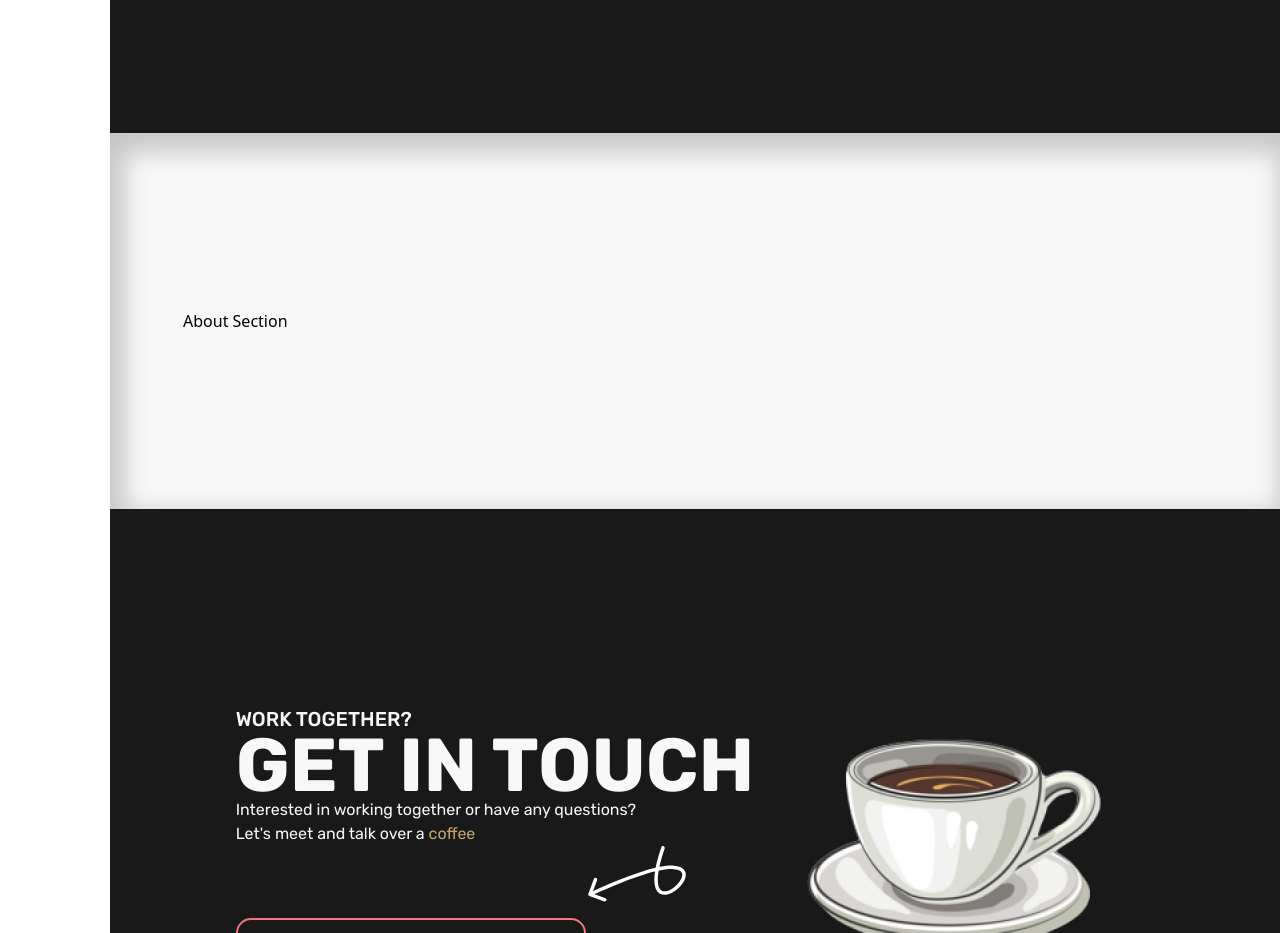
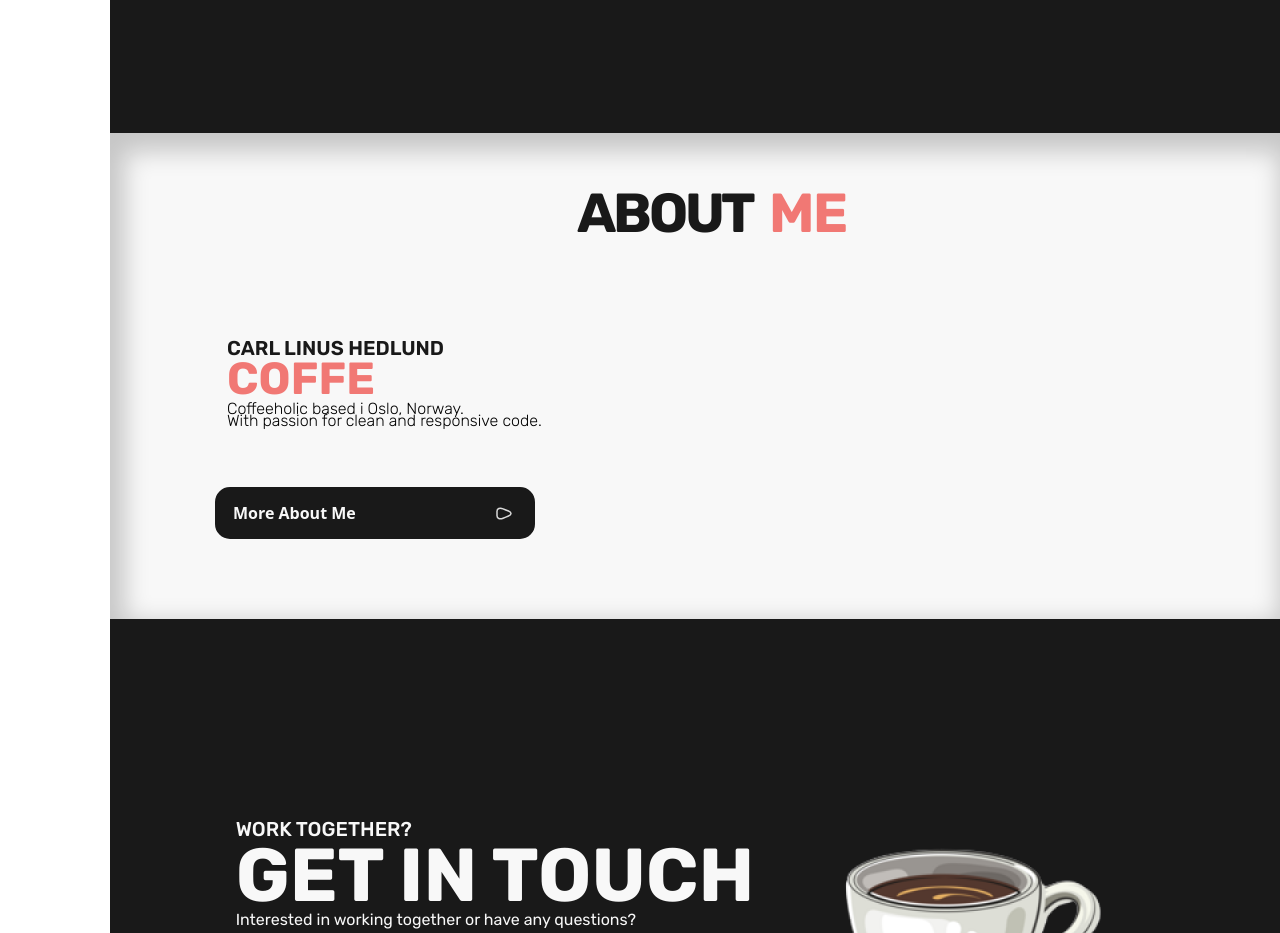
Before and after one commit to CarlLinusHedlund/CarlLinusHedlundDevs, a React (Vite) app: page / in a window 1280 px wide. Shown: the part 2580-3513 px from the top of the page. Built offline with nearby package versions, Linux system fonts and the light colour scheme.

Commit message:
adds typed js for about section

```diff
--- a/package.json
+++ b/package.json
@@ -17,6 +17,7 @@
     "react": "^18.2.0",
     "react-dom": "^18.2.0",
     "swiper": "^9.0.4",
+    "typed.js": "^2.0.12",
     "vite": "^4.0.0",
     "yup": "^1.0.0"
   },
--- a/src/components/main/home/aboutSection.jsx
+++ b/src/components/main/home/aboutSection.jsx
@@ -1,10 +1,91 @@
-import React from "react";
+import React, { useEffect } from "react";
+import { useRef } from "react";
+import { Link } from "react-router-dom";
+import Typed from "typed.js";
+
+
+
+
+
 
 function AboutSection() {
+  const el = useRef(null);
+
+  const typed = useRef(null);
+
+  useEffect(() => {
+    const options = {
+      strings: ["FRONT END DEVELOPER", "COFFEEHOLIC", "PROBLEM SOLVER"],
+      typeSpeed: 100,
+      backSpeed: 100,
+      showCursor: false,
+      loop: true,
+    }
+
+    typed.current = new Typed(el.current, options);
+
+    return () => {
+      typed.current.destroy();
+    }
+  }, [])
+
+  // const el = useRef(null);
+
+
+  // useEffect(() => {
+  //   const typed = new Typed (el.current, {
+  //     strings: ["FRONT END DEVELOPER", "COFFEEHOLIC", "PROBLEM SOLVER"],
+  //     typeSpeed: 120,
+  //     backSpeed: 120,
+  //     showCursor: false,
+  //     loop: true
+  //   })
+  // })
   return(
     <>
-    <div className=" max-w-5xl mx-auto  py-44 ">
-      <h2 className="">About Section</h2>
+    <div className=" max-w-5xl mx-auto px-4 md:px-8 pb-20 ">
+      <div className=" text-[40px] sm:text-textXL font-rubik font-extrabold sm:font-bold flex items-center justify-center gap-8 sm:gap-12 pb-10 min-w-xs ">
+        <div className="text-primaryDark py-10 flex gap-7 sm:gap-9 ">
+          <div className="realtive w-fit h-fit">
+            <span className="absolute duration-500 lg:hover:-rotate-6 lg:hover:scale-110 lg:hover:-translate-y-2 lg:hover:text-primaryCoral ">A</span>
+          </div>
+          <div className="realtive">
+            <span className="absolute duration-500 lg:hover:-rotate-6 lg:hover:scale-110 lg:hover:-translate-y-2 lg:hover:text-primaryCoral ">B</span>
+          </div>
+          <div className="realtive">
+            <span className="absolute duration-500 lg:hover:-rotate-6 lg:hover:scale-110 lg:hover:-translate-y-2 lg:hover:text-primaryCoral ">O</span>
+          </div>
+          <div className="realtive">
+            <span className="absolute duration-500 lg:hover:-rotate-6 lg:hover:scale-110 lg:hover:-translate-y-2 lg:hover:text-primaryCoral ">U</span>
+          </div>
+          <div className="realtive">
+            <span className="absolute duration-500 lg:hover:-rotate-6 lg:hover:scale-110 lg:hover:-translate-y-2 lg:hover:text-primaryCoral ">T</span>
+          </div>
+        </div>
+        <div className=" text-primaryCoral flex gap-8 sm:gap-11  ">
+          <div className="realtive">
+            <span className="absolute duration-500 lg:hover:translate-y-2 lg:hover:text-primaryDark ">M</span>
+          </div>
+          <div className="realtive">
+            <span className="absolute duration-500 lg:hover:translate-y-2 lg:hover:text-primaryDark ">E</span>
+          </div>
+        </div>
+      </div>
+      <div className=" flex flex-col gap-1 md:gap-2 relative px-3 py-5 pt-20 mb-10">
+        <h3 className=" relative font-rubik font-semibold text-[14px] xs:text-textSM md:text-textBASE text-primaryDark ">
+          CARL LINUS HEDLUND
+        </h3>
+        <h2 ref={el} className=" min-h-[16px] leading-4 font-rubik font-bold text-[22px] xxs:text-[27px] xs:text-textLG md:text-[45px] text-primaryCoral "></h2>
+        <p className=" text-textXS md:text-textSM font-rubik font-normal md:font-light leading-3 xs:pt-2">
+          Coffeeholic based i Oslo, Norway. <br /> With passion for clean and responsive code.
+        </p>
+      </div>
+      <Link to='/about' >
+        <button className='group lg:hover:hoverShadow w-full btn flex items-center justify-between border-primaryDark bg-primaryDark lg:hover:scale-105 duration-300 max-w-xs  ' >
+            <p className='text-primaryWhite font-semibold text-textSM' >More About Me</p>
+            <img className=' group-hover:animate-bounce-x ' src="./arrow.svg" alt="arrow" />
+        </button>
+      </Link>
     </div>
     </>
   )
--- a/src/index.css
+++ b/src/index.css
@@ -50,6 +50,10 @@ body::-webkit-scrollbar {
 @layer components {
   .animate-bounce-x {
     @apply bounce-x
+  }
+
+  .htmlTags {
+    @apply before:absolute before:-top-3 before:-left-4 before:text-sm before:font-light before:text-primaryDark before:opacity-20 after:absolute after:-bottom-3 after:-left-4 after:font-light after:text-sm after:text-primaryDark after:opacity-20
   }
 
   .hoverShadow {
--- a/tailwind.config.cjs
+++ b/tailwind.config.cjs
@@ -22,6 +22,7 @@ module.exports = {
         text3xl: '92px',
       },
       screens: {
+        xxs: '400px',
         xs: '450px',
         smd: '880px',
       },
```
Also changed, not shown: 1 other file (tests, documents, lock files or other folders).
